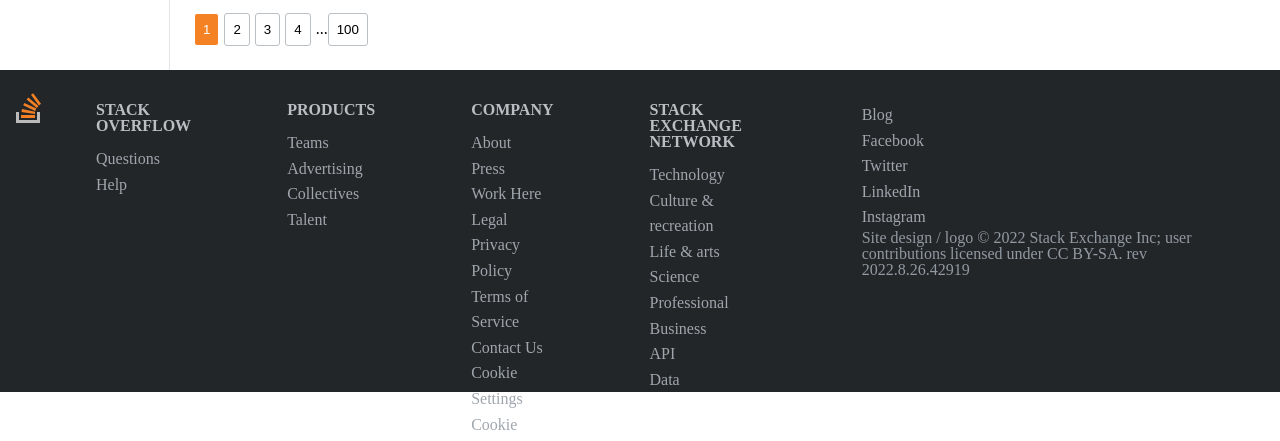
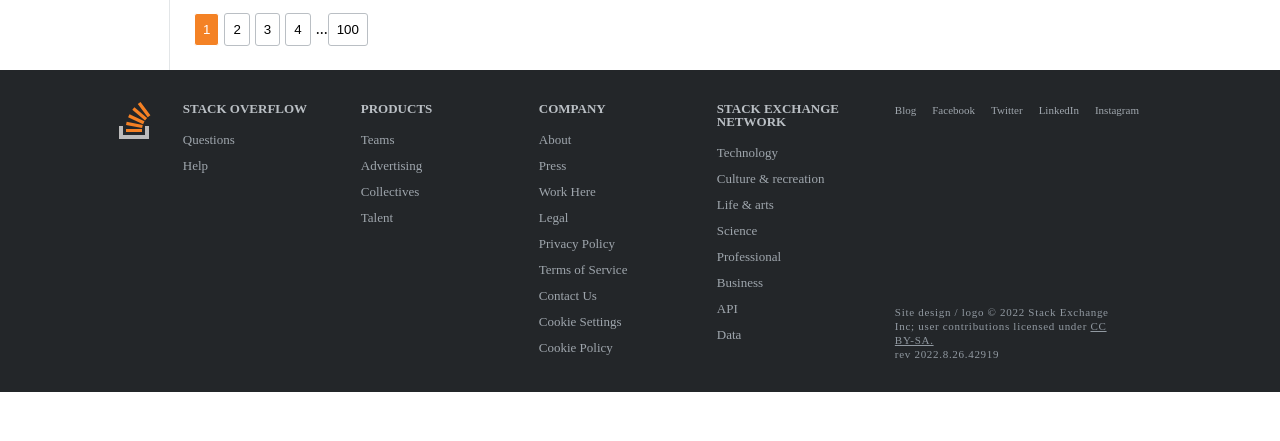
Before and after one commit to codestates-seb/seb39_pre_011, a React (Create React App) app in the folder client/: page / in a window 1280 px wide. Shown: the part 1126-1567 px from the top of the page. After the commit the page ends 1518 px from the top, so only its background shows below. Built offline with nearby package versions, Linux system fonts and the light colour scheme.

Commit message:
feat: footer 구현

```diff
--- a/client/src/components/Footer.jsx
+++ b/client/src/components/Footer.jsx
@@ -1,18 +1,25 @@
 import React from "react";
 import styled from "styled-components";
 import { NavLink } from "react-router-dom";
-import LogoSrc from "../assets/sprites.svg";
+import { ReactComponent as LogoImg } from "../assets/logo.svg";
+import Nav from "./Nav";
 
 function Footer() {
   return (
     <Container>
+      <Box>
+        <LogoBox>
           <NavLink to="/">
-        <Logo />
+            <LogoImg />
           </NavLink>
+        </LogoBox>
+        <CenterBox>
           <InnerBox>
             <Title>STACK OVERFLOW</Title>
             <ul>
+              <NavLink to="/">
                 <li>Questions</li>
+              </NavLink>
               <li>Help</li>
             </ul>
           </InnerBox>
@@ -53,7 +60,9 @@
               <li>Data</li>
             </ul>
           </InnerBox>
-      <InnerBox>
+        </CenterBox>
+
+        <RightBox>
           <SnsBox>
             <ul>
               <li>Blog</li>
@@ -64,10 +73,15 @@
             </ul>
           </SnsBox>
           <Copyright>
+            <p>
               Site design / logo © 2022 Stack Exchange Inc; user contributions
-          licensed under CC BY-SA. rev 2022.8.26.42919
+              licensed under <span>CC BY-SA.</span>
+            </p>
+
+            <p>rev 2022.8.26.42919</p>
           </Copyright>
-      </InnerBox>
+        </RightBox>
+      </Box>
     </Container>
   );
 }
@@ -78,19 +92,32 @@
   width: 100%;
   height: 322px;
   background-color: #232629;
-  padding: 1rem;
+  padding: 32px 12px 12px 12px;
+`;
+
+const Box = styled.div`
+  width: 83%;
   display: flex;
   justify-content: center;
-`;
-
-const Logo = styled.div`
-  background: url(${LogoSrc}) no-repeat 0 100%;
-  width: 32px;
-  height: 37px;
+  flex-flow: row wrap;
+  margin: 0 auto;
 `;
 
 const InnerBox = styled.div`
-  margin: 1rem 3rem;
+  flex: 3;
+  li {
+    color: #9fa6ad;
+    line-height: 2;
+    font-size: 13px;
+  }
+`;
+
+const RightBox = styled.div`
+  display: flex;
+  flex-direction: column;
+  justify-content: space-between;
+  flex: 1 1 150px;
+
   li {
     color: #9fa6ad;
     line-height: 1.6;
@@ -100,15 +127,39 @@
 const Title = styled.h5`
   color: #babfc4;
   text-transform: uppercase;
-  font-weight: bold;
+  font-size: 13px;
+  font-weight: 700;
   margin-bottom: 12px;
 `;
 
 const SnsBox = styled.div`
   display: flex;
   flex-direction: column;
+  font-size: 11px;
+
+  ul li {
+    float: left;
+    margin-right: 1rem;
+  }
 `;
 
 const Copyright = styled.div`
   color: #9199a1;
+  font-size: 11px;
+  line-height: 14px;
+  padding-right: 3rem;
+  letter-spacing: 0.7px;
+  p span {
+    text-decoration: underline;
+  }
 `;
+
+const LogoBox = styled.div`
+  flex: 0 0 64px;
+`;
+
+const CenterBox = styled.div`
+  display: flex;
+  flex: 2 1 auto;
+  flex-direction: row;
+`;
```
Also changed, not shown: client/src/assets/logo.svg (added). Lines whose indentation alone changed are shown as unchanged.
